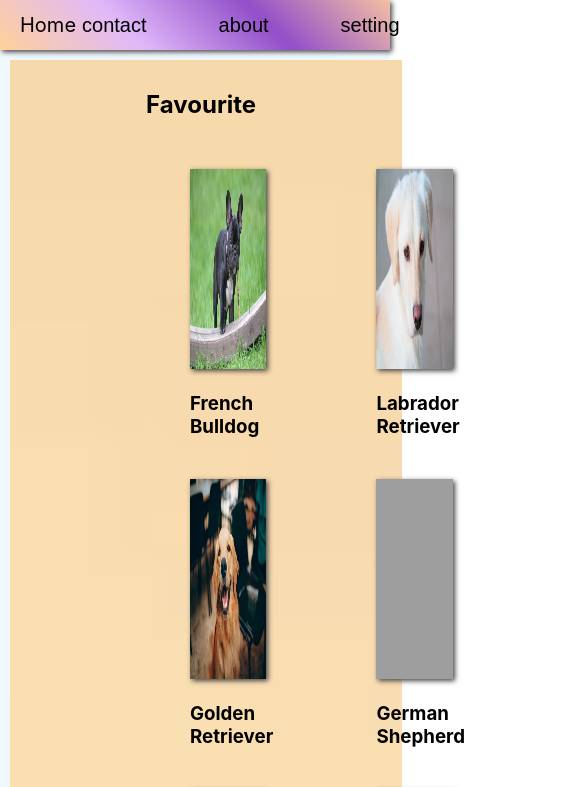
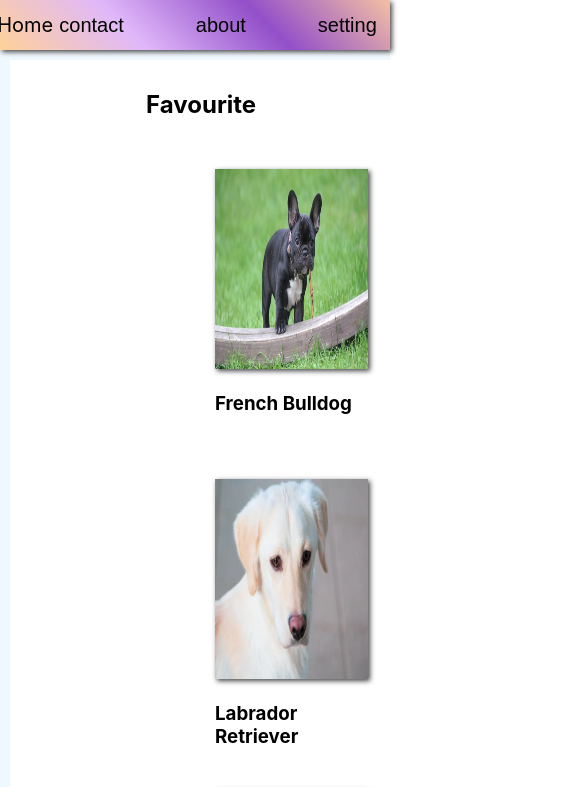
Before and after one commit to Jathursi/dog, a React (Create React App) app: page /dog/ in a window 390 px wide. Shown: the top 787 px of the page, 567 px wide, since content can reach past the window. Built offline with nearby package versions, Linux system fonts and the light colour scheme; grey boxes are pictures that could not be loaded.

Commit message:
Update Home.css

```diff
--- a/src/Home.css
+++ b/src/Home.css
@@ -18,7 +18,7 @@
 .nav{
     display: flex;
     align-items: center;
-    justify-content: space-between;
+    justify-content: center;
     height: 50px;
     width: 100%;
     background: linear-gradient(45deg, #ffd199, #e0b8fa, #924fc9, #f4c0a4);
@@ -66,3 +66,22 @@
     justify-content: center;
     margin-top: 10px;
 }
+@media (max-width: 768px) {
+    .wrapper{
+        background-color: #fff;
+        background-image: none;
+    }
+    .cards{
+        margin-left: 175px;
+        gap: 50px;
+    }
+    .card{
+        width: 40%;
+        height: 200px;
+        gap: 50px;
+    }
+    .img_card{
+        width: 100%;
+        height: 200px;
+    }
+}
```
